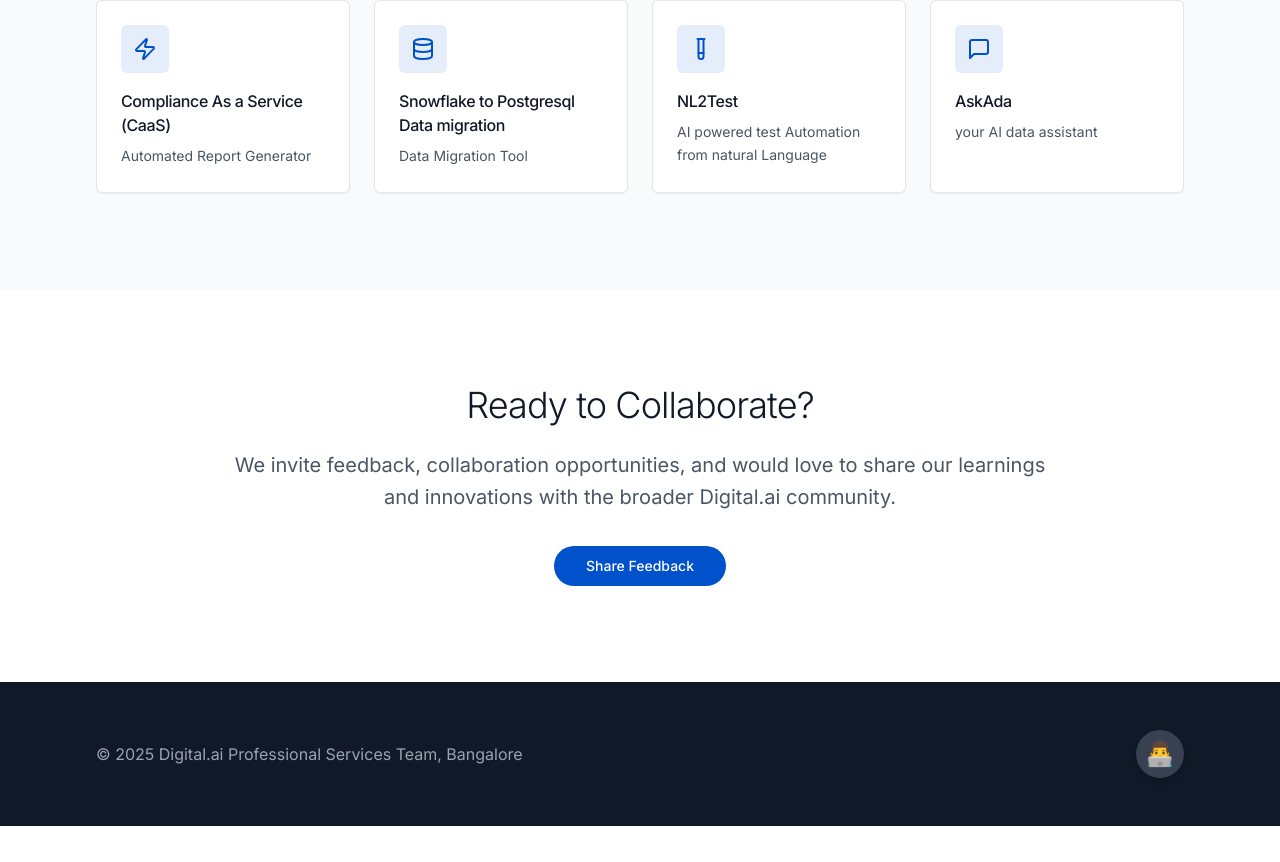
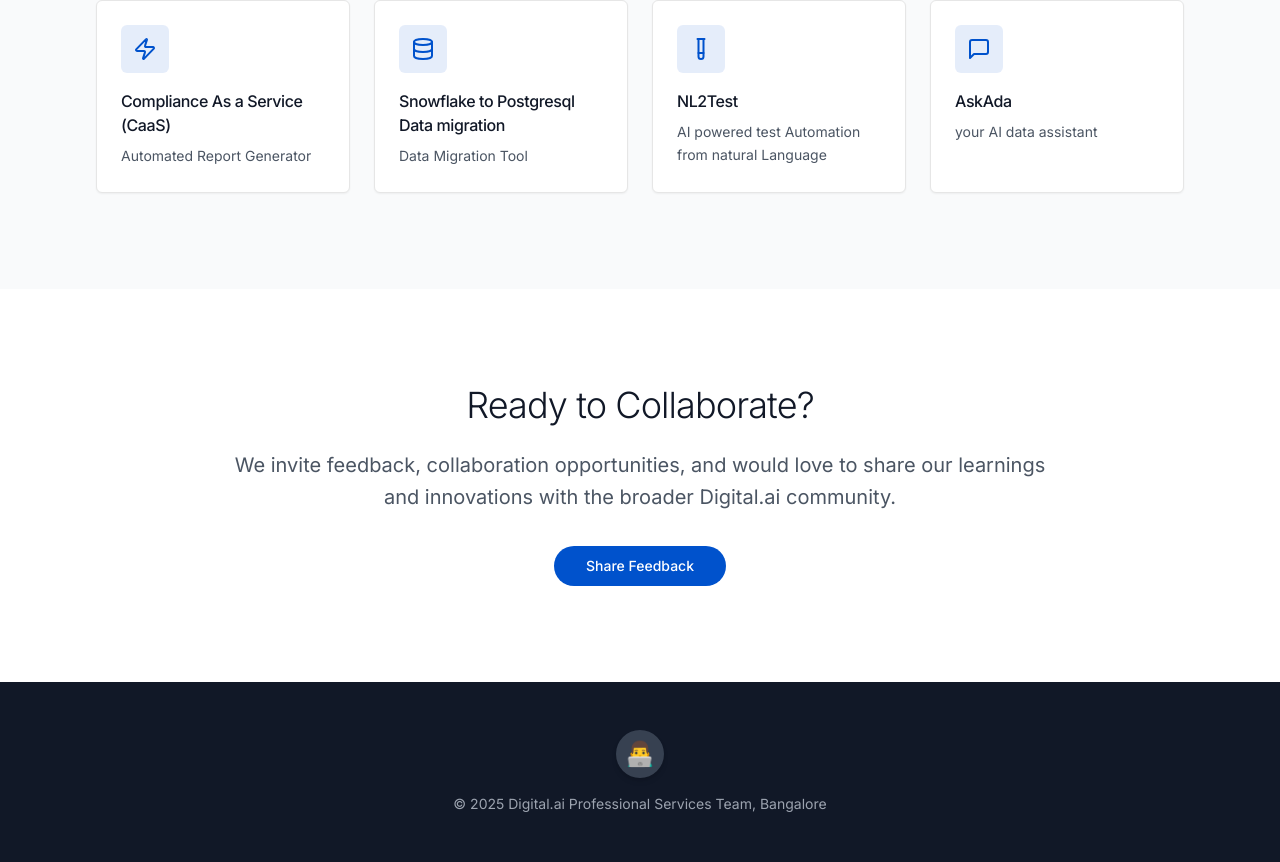
Before and after one commit to nithinksantosh/reasoning-to-reality-bangalore, a React (Vite) app: page / in a window 1280 px wide. Shown: the part 2188-3050 px from the top of the page. Before the commit the page ends 3014 px from the top, so only its background shows below. Built offline with nearby package versions, Linux system fonts and the light colour scheme.

Commit message:
Update PresentationWebsite.tsx

```diff
--- a/src/components/PresentationWebsite.tsx
+++ b/src/components/PresentationWebsite.tsx
@@ -237,10 +237,7 @@ const PresentationWebsite = () => {
       {/* Footer */}
       <footer className="py-12 bg-gray-900 text-white">
   <div className="max-w-6xl mx-auto px-8">
-          <div className="flex justify-between items-center">
-            <p className="text-gray-400">
-              © {new Date().getFullYear()} Digital.ai Professional Services Team, Bangalore
-            </p>
+    <div className="flex flex-col items-center justify-center space-y-4">
 
       {/* Credit Popup */}
       <Popover>
@@ -253,8 +250,7 @@ const PresentationWebsite = () => {
             👨‍💻
           </Button>
         </PopoverTrigger>
-              <PopoverContent className="w-64 p-3">
-                <div className="text-sm">
+        <PopoverContent className="w-64 p-3 text-sm">
           <p className="font-medium mb-2">Built & Maintained by</p>
           <div className="flex flex-col space-y-1">
             <a
@@ -274,9 +270,14 @@ const PresentationWebsite = () => {
               @nithinksantosh
             </a>
           </div>
-                </div>
         </PopoverContent>
       </Popover>
+
+      {/* Copyright */}
+      <p className="text-gray-400 text-center text-sm">
+        © {new Date().getFullYear()} Digital.ai Professional Services Team, Bangalore
+      </p>
+
     </div>
   </div>
 </footer>
```
Lines whose indentation alone changed are shown as unchanged.
